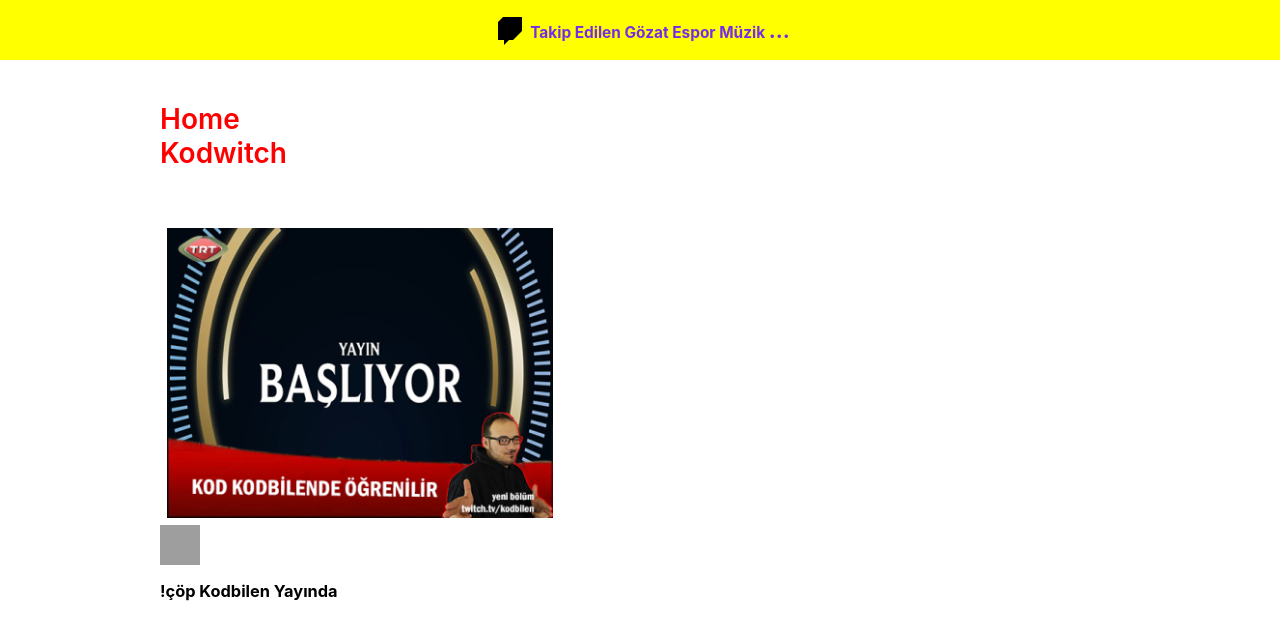
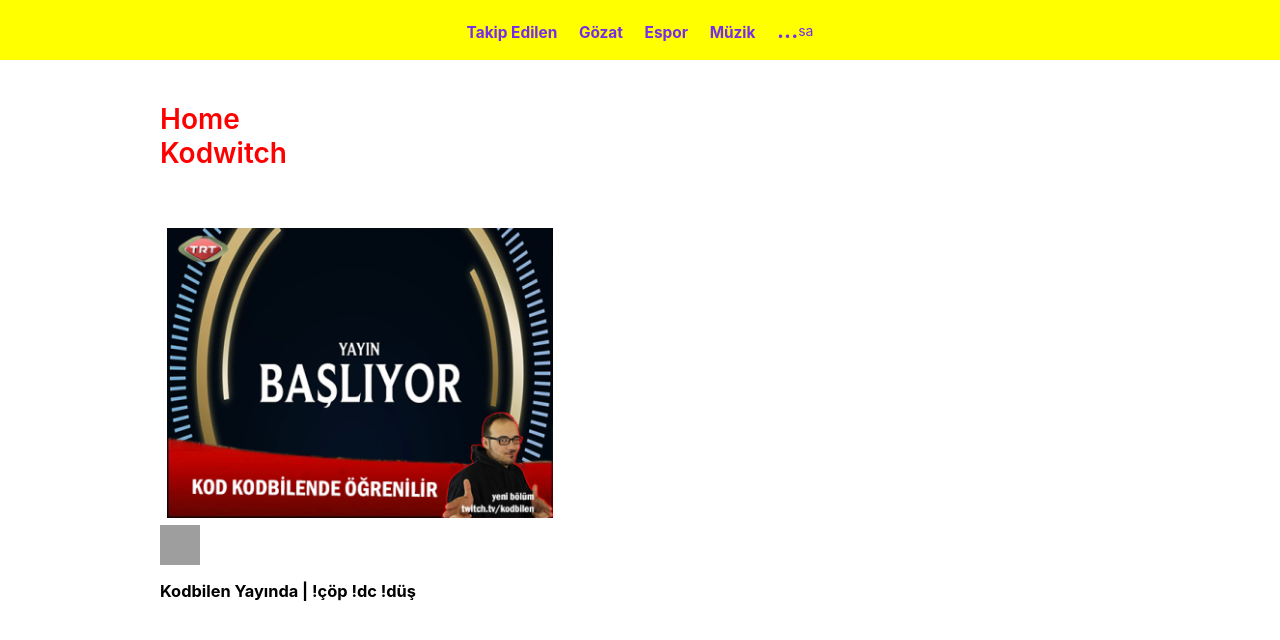
Before and after one commit to jushcmd/twitch-clone-vue, a Vue app: page / in a window 1280 px wide. Shown: the top 640 px of the page. Built offline with nearby package versions, Linux system fonts and the light colour scheme; grey boxes are pictures that could not be loaded.

Commit message:
Header tasarımı düzenlendi

```diff
--- a/src/components/Avatar.vue
+++ b/src/components/Avatar.vue
@@ -1,7 +1,7 @@
 <template>
   <figure class="avatar">
     <img :src="src" :alt="alt" :width="size" :height="size" />
-    <h3>!çöp Kodbilen Yayında</h3>
+    <h3>Kodbilen Yayında | !çöp !dc !düş</h3>
   </figure>
 </template>
 
--- a/src/components/Header.vue
+++ b/src/components/Header.vue
@@ -1,13 +1,6 @@
 <template>
   <header class="header">
     <Container class="header-inner">
-    <router-link class="home" to="/">
-      <IconHome />
-    </router-link>
-    <!-- Search -->
-    <form class="search">
-      <input type="text" placeholder="Ara ulan" />
-    </form>
         <nav>
             <router-link to="/directory/followed" class="following">
                 Takip Edilen
@@ -25,19 +18,26 @@
                 ...
             </router-link>
         </nav>
+    <!-- Search -->
+    <form class="search">
+      <input type="text" placeholder="Ara ulan" />
+    </form>
+        <router-link class="home" to="/">
+            sa
+        </router-link>
+
     </Container>
   </header>
 </template>
 
 <script>
-import IconHome from '@/icons/home.svg'
+
 import Container from "@/components/Container";
 
 
 export default {
   name: 'MainHeader',
   components: {
-    IconHome,
     Container
   }
 }
@@ -84,28 +84,33 @@ export default {
     font-weight: bold;
     text-decoration: none;
 
+
 }
 
 .directory {
     font-size: 1.1rem;
     font-weight: bold;
     text-decoration: none;
+    margin-left: 18px;
 }
 
 .espor {
     font-size: 1.1rem;
     font-weight: bold;
     text-decoration: none;
+    margin-left: 18px;
 }
 .music {
     font-size: 1.1rem;
     font-weight: bold;
     text-decoration: none;
+    margin-left: 18px;
 }
 .tripoints {
     font-size: 1.5rem;
     font-weight: bold;
     text-decoration: none;
+    margin-left: 18px;
 }
 
 
```
Also changed, not shown: src/icons/home.svg. Lines whose indentation alone changed are shown as unchanged.
